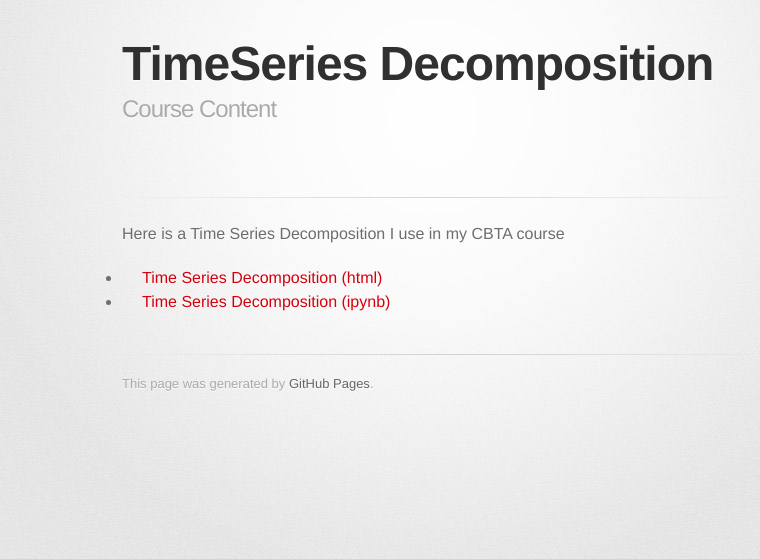
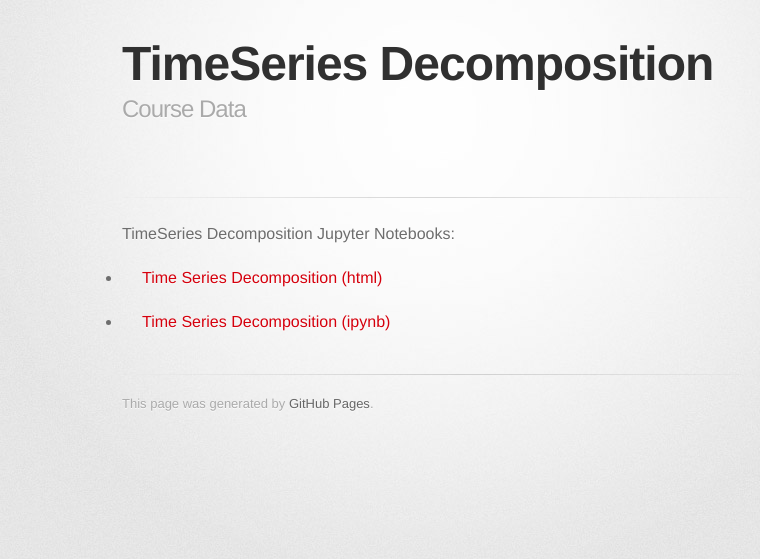
Before and after one commit to kcouther/kcouther.github.io, a Jekyll site: the page built from timeseries/index.md, in a window 1280 px wide. Shown: the top 559 px of the page, without its empty margins (208-968 px from the left). Built offline with Jekyll 4.4.1, drawn with Linux system fonts in a browser that asks for light colours; some web fonts are replaced; our own code applies the rules of GitHub Pages for plain Markdown files.

Commit message:
Update index.md

```diff
--- a/timeseries/index.md
+++ b/timeseries/index.md
@@ -1,7 +1,8 @@
 ---
 title: TimeSeries Decomposition
-description: Course Content
+description: Course Data
 ---
-Here is a Time Series Decomposition I use in my CBTA course
+TimeSeries Decomposition Jupyter Notebooks:
 - [Time Series Decomposition (html)](TimeSeriesDecomposition.html)
+
 - [Time Series Decomposition (ipynb)](TimeSeriesDecomposition.ipynb)
```
